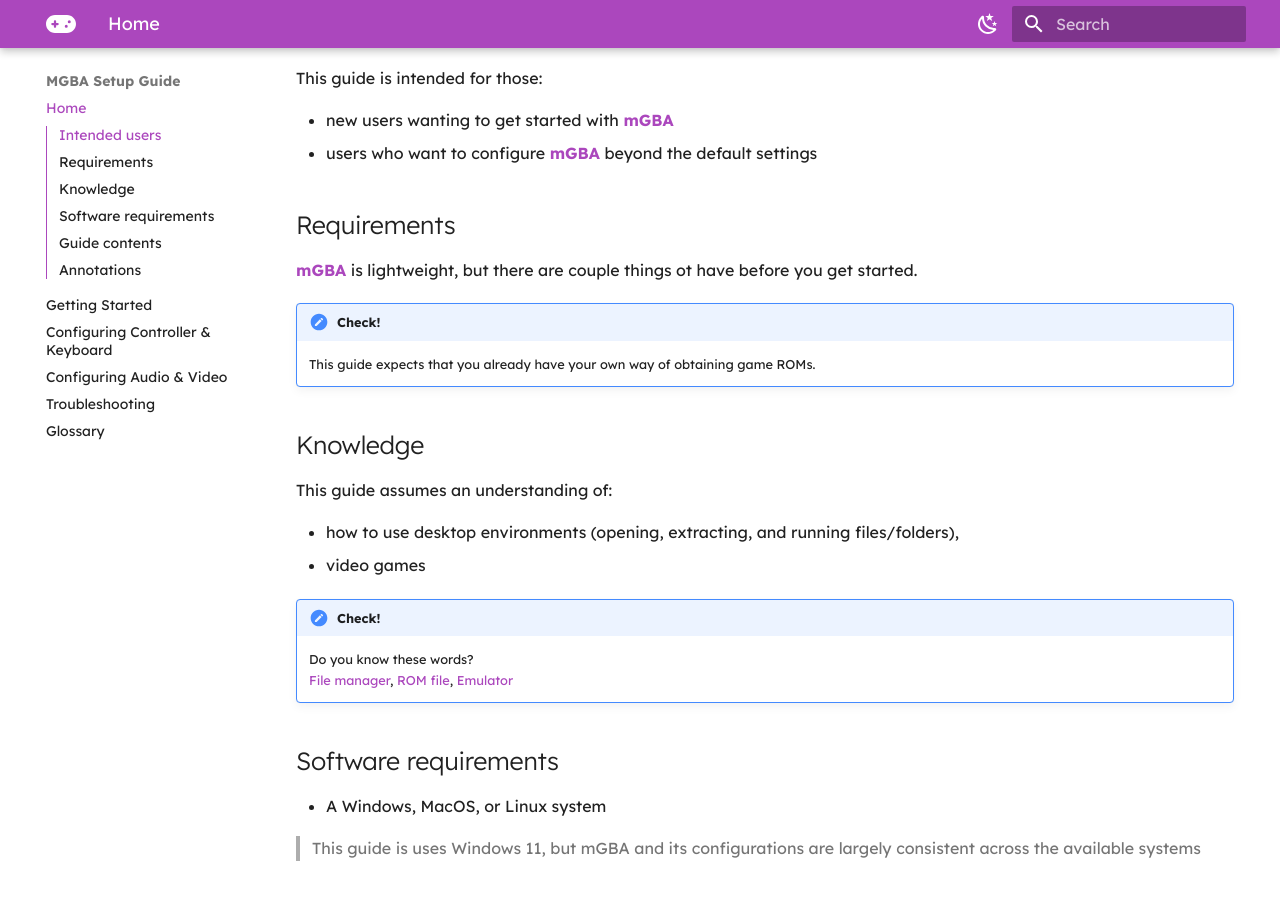
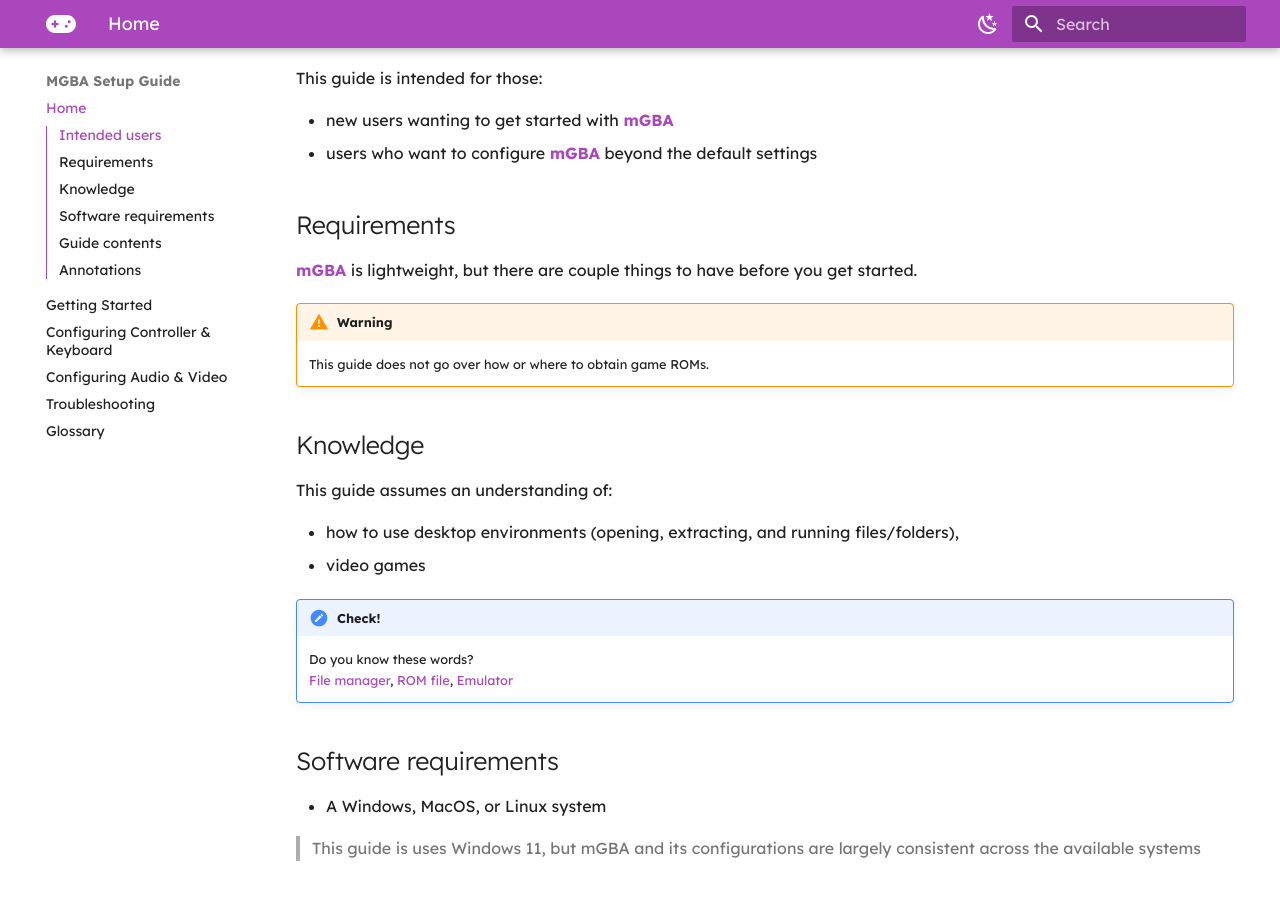
Before and after one commit to Al0102/mGBA-Guide, an MkDocs documentation site: the page built from docs/index.md, in a window 1280 px wide and 900 px high, scrolled down 323 px. Built offline with MkDocs 1.6.1 and Material for MkDocs 9.7.7, drawn with Linux system fonts in a browser that asks for light colours; emoji names are drawn with the system emoji font.

Commit message:
Update index ROM Note -> Warning

```diff
--- a/docs/index.md
+++ b/docs/index.md
@@ -13,11 +13,11 @@
 
 ## Requirements
 
-[**mGBA**](https://mgba.io/) is lightweight, but there are couple things ot have before you get started.
+[**mGBA**](https://mgba.io/) is lightweight, but there are couple things to have before you get started.
 
-!!! Note "Check!"
+!!! Warning
 
-    This guide expects that you already have your own way of obtaining game ROMs.
+    This guide does not go over how or where to obtain game ROMs.
 
 ## Knowledge
 
```
